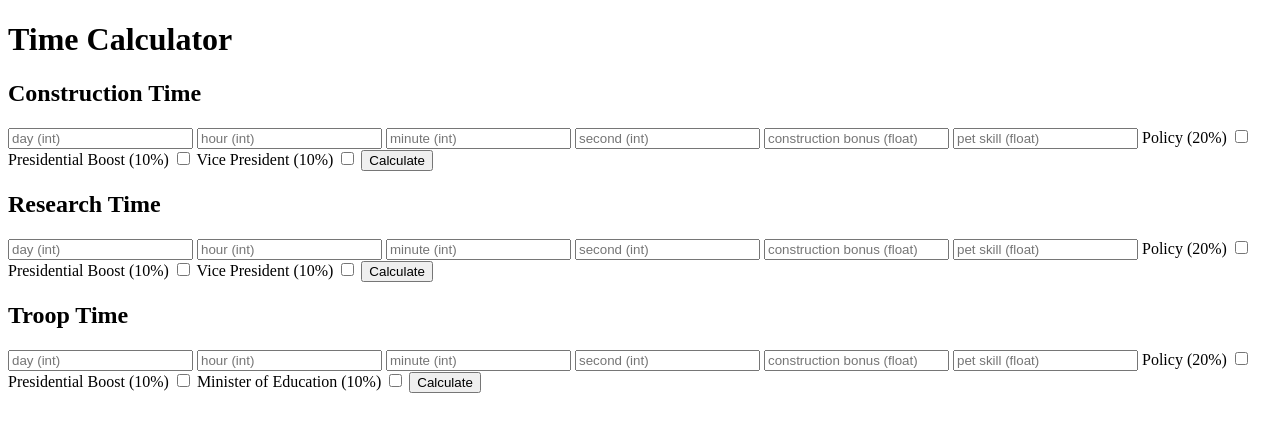
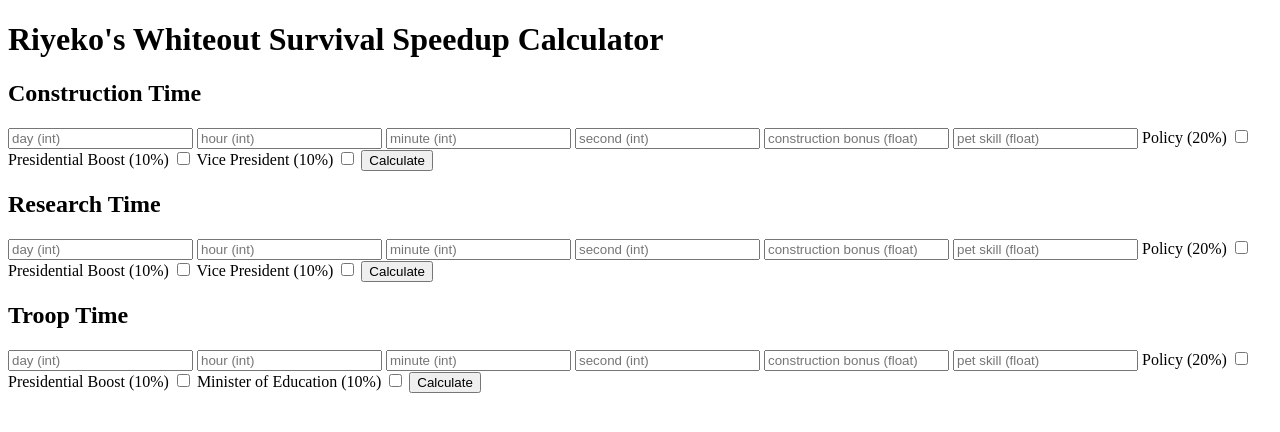
Before and after one commit to yesilzeytin/WoS-Speedup-Calculator, a plain HTML site: page index.html in a window 1280 px wide. Drawn offline with Linux system fonts and the light colour scheme.

Commit message:
Update index.html

```diff
--- a/index.html
+++ b/index.html
@@ -9,7 +9,7 @@
     </style>
 </head>
 <body>
-    <h1>Time Calculator</h1>
+    <h1>Riyeko's Whiteout Survival Speedup Calculator</h1>
     <div class="section">
         <h2>Construction Time</h2>
         <input type="number" id="construction-day" placeholder="day (int)">
```
